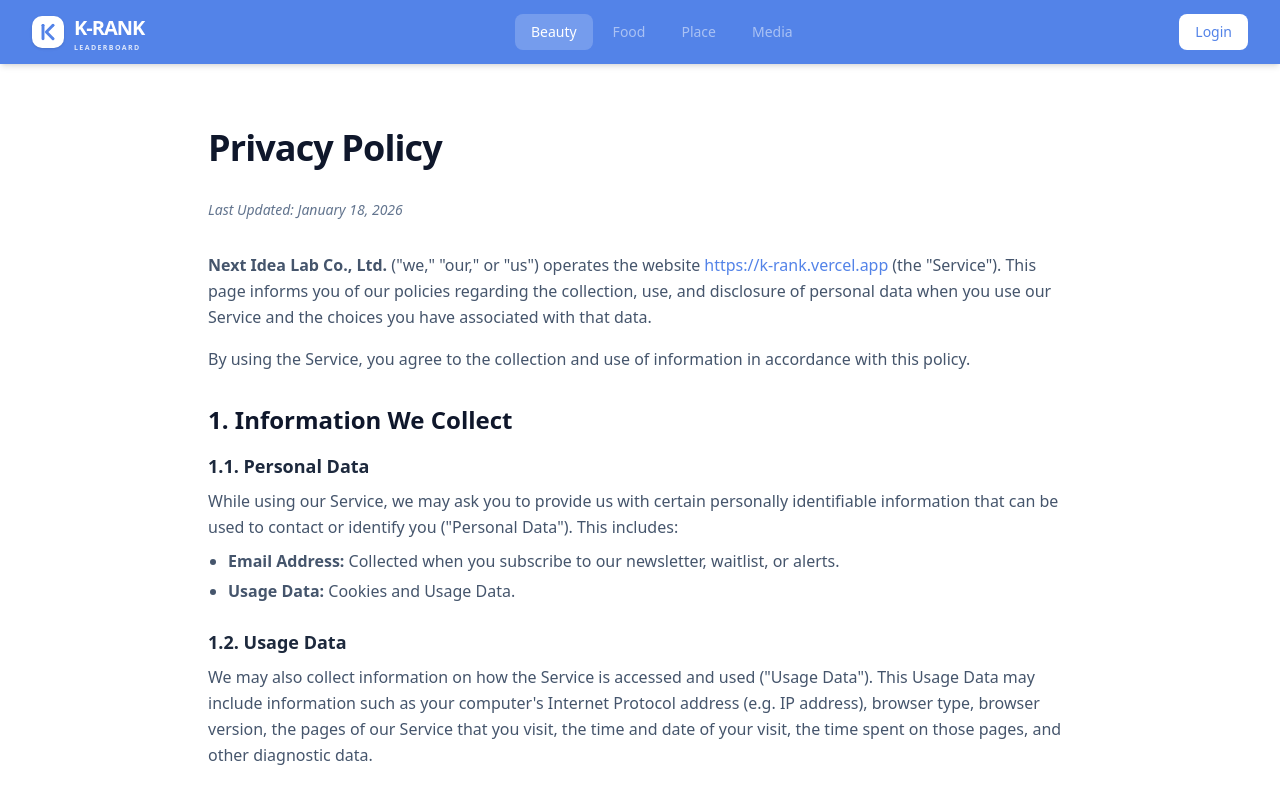
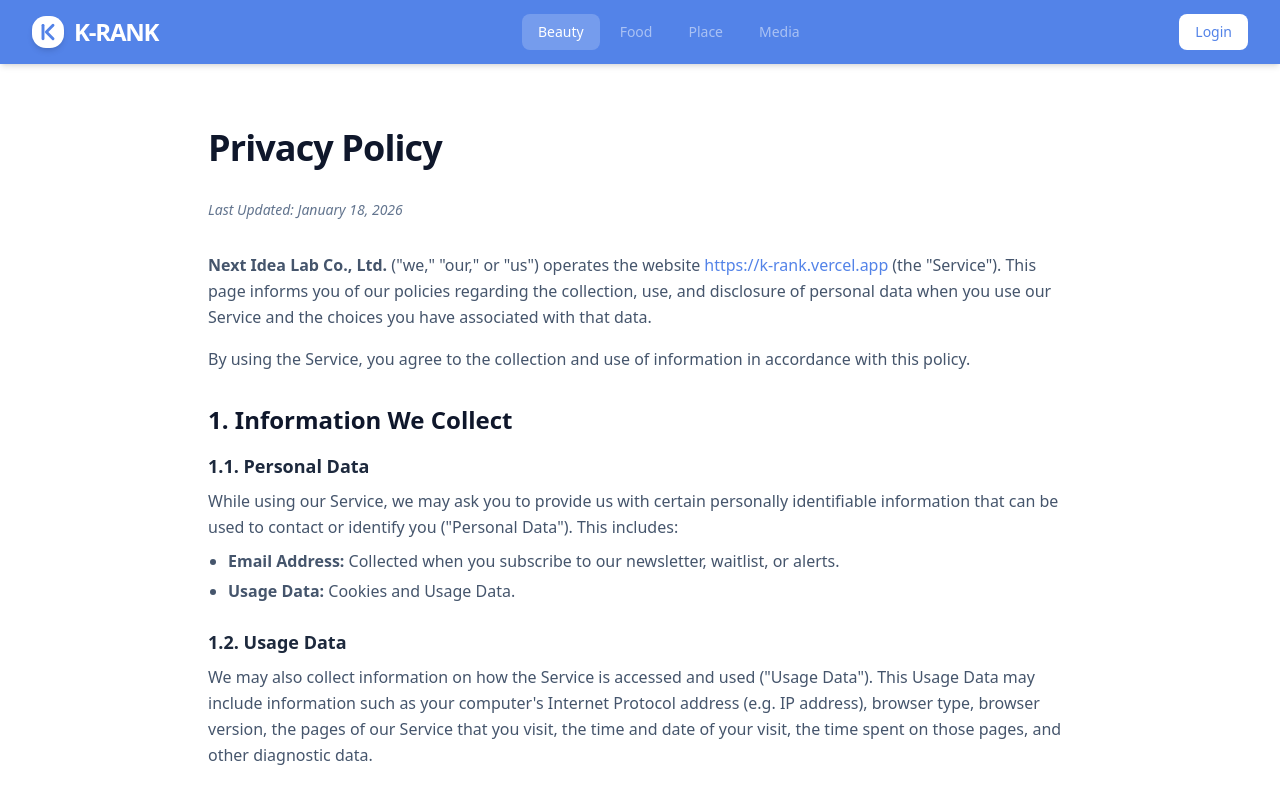
Before and after one commit to lalahaah/k-rank, a Next.js app: page /privacy in a window 1280 px wide. Shown: the top 800 px of the page. Built offline with nearby package versions, Linux system fonts and the light colour scheme.

Commit message:
logo design update

```diff
--- a/src/components/footer.tsx
+++ b/src/components/footer.tsx
@@ -25,7 +25,7 @@ export function Footer() {
                 <div className="grid grid-cols-1 md:grid-cols-4 gap-8 mb-12">
                     {/* Brand Info */}
                     <div className="col-span-1 md:col-span-1">
-                        <Logo variant="brand" className="mb-4" />
+                        <Logo variant="brand" className="mb-4" size="lg" />
                         <p className="text-sm text-gray-500 leading-relaxed">
                             Your data-driven guide to real-time Korean trends.
                             We track daily rankings to help you shop smart.
--- a/src/components/logo.tsx
+++ b/src/components/logo.tsx
@@ -4,30 +4,72 @@ interface LogoProps {
     className?: string;
     iconOnly?: boolean;
     variant?: 'white' | 'brand';
+    size?: 'sm' | 'md' | 'lg' | 'xl';
 }
 
-export function Logo({ className = "", iconOnly = false, variant = 'brand' }: LogoProps) {
+export function Logo({
+    className = "",
+    iconOnly = false,
+    variant = 'brand',
+    size = 'md'
+}: LogoProps) {
     const isBrand = variant === 'brand';
 
+    // Size mapping to maintain the "Perfect Balance" from the revised concept
+    const sizeClasses = {
+        sm: {
+            container: "gap-2",
+            iconBox: "p-1 rounded-lg",
+            svg: "16",
+            text: "text-xl",
+            dots: "1"
+        },
+        md: {
+            container: "gap-2.5",
+            iconBox: "p-1.5 rounded-xl",
+            svg: "20",
+            text: "text-2xl",
+            dots: "1.2"
+        },
+        lg: {
+            container: "gap-3",
+            iconBox: "p-2 rounded-xl",
+            svg: "28",
+            text: "text-4xl",
+            dots: "1.5"
+        },
+        xl: { // This matches the user's snippet (approx 48px height)
+            container: "gap-4",
+            iconBox: "p-2 rounded-xl",
+            svg: "32",
+            text: "text-5xl",
+            dots: "1.5"
+        }
+    };
+
+    const s = sizeClasses[size];
+
     return (
-        <div className={`flex items-center gap-2.5 ${className}`}>
-            <div className={`${isBrand ? 'bg-brand-500 text-white' : 'bg-white text-brand-500'} p-1.5 rounded-lg shadow-sm flex-shrink-0`}>
-                <svg width="20" height="20" viewBox="0 0 24 24" fill="none" stroke="currentColor" strokeWidth="3.5" strokeLinecap="round" strokeLinejoin="round">
-                    {/* Vertical Line (Y-axis / Stem) */}
+        <div className={`flex items-center ${s.container} ${className}`}>
+            {/* Icon Box */}
+            <div className={`${isBrand ? 'bg-brand-500 text-white' : 'bg-white text-brand-500'} ${s.iconBox} shadow-md flex items-center justify-center flex-shrink-0`}>
+                <svg width={s.svg} height={s.svg} viewBox="0 0 24 24" fill="none" stroke="currentColor" strokeWidth="3.5" strokeLinecap="round" strokeLinejoin="round">
+                    {/* Vertical Line */}
                     <path d="M6 20V4"></path>
-                    {/* K Chevron (Data Points) */}
+                    {/* K Chevron */}
                     <path d="M18 4L10 12L18 20"></path>
-                    {/* Dots for Data feel */}
-                    <circle cx="6" cy="4" r="1.5" fill="currentColor" stroke="none"></circle>
-                    <circle cx="18" cy="4" r="1.5" fill="currentColor" stroke="none"></circle>
-                    <circle cx="18" cy="20" r="1.5" fill="currentColor" stroke="none"></circle>
+                    {/* Dots */}
+                    <circle cx="6" cy="4" r={s.dots} fill="currentColor" stroke="none"></circle>
+                    <circle cx="18" cy="4" r={s.dots} fill="currentColor" stroke="none"></circle>
+                    <circle cx="18" cy="20" r={s.dots} fill="currentColor" stroke="none"></circle>
                 </svg>
             </div>
+
+            {/* Logo Text */}
             {!iconOnly && (
-                <div className="flex flex-col leading-none">
-                    <span className={`text-xl font-black tracking-tighter ${isBrand ? 'text-slate-900' : 'text-white'}`}>K-RANK</span>
-                    <span className={`${isBrand ? 'text-brand-500' : 'text-white/80'} text-[7px] font-bold tracking-[0.2em] uppercase mt-0.5`}>Leaderboard</span>
-                </div>
+                <span className={`${s.text} font-black tracking-tighter leading-none ${isBrand ? 'text-slate-900' : 'text-white'}`}>
+                    K-RANK
+                </span>
             )}
         </div>
     );
```
Also changed, not shown: src/app/icon.svg.
